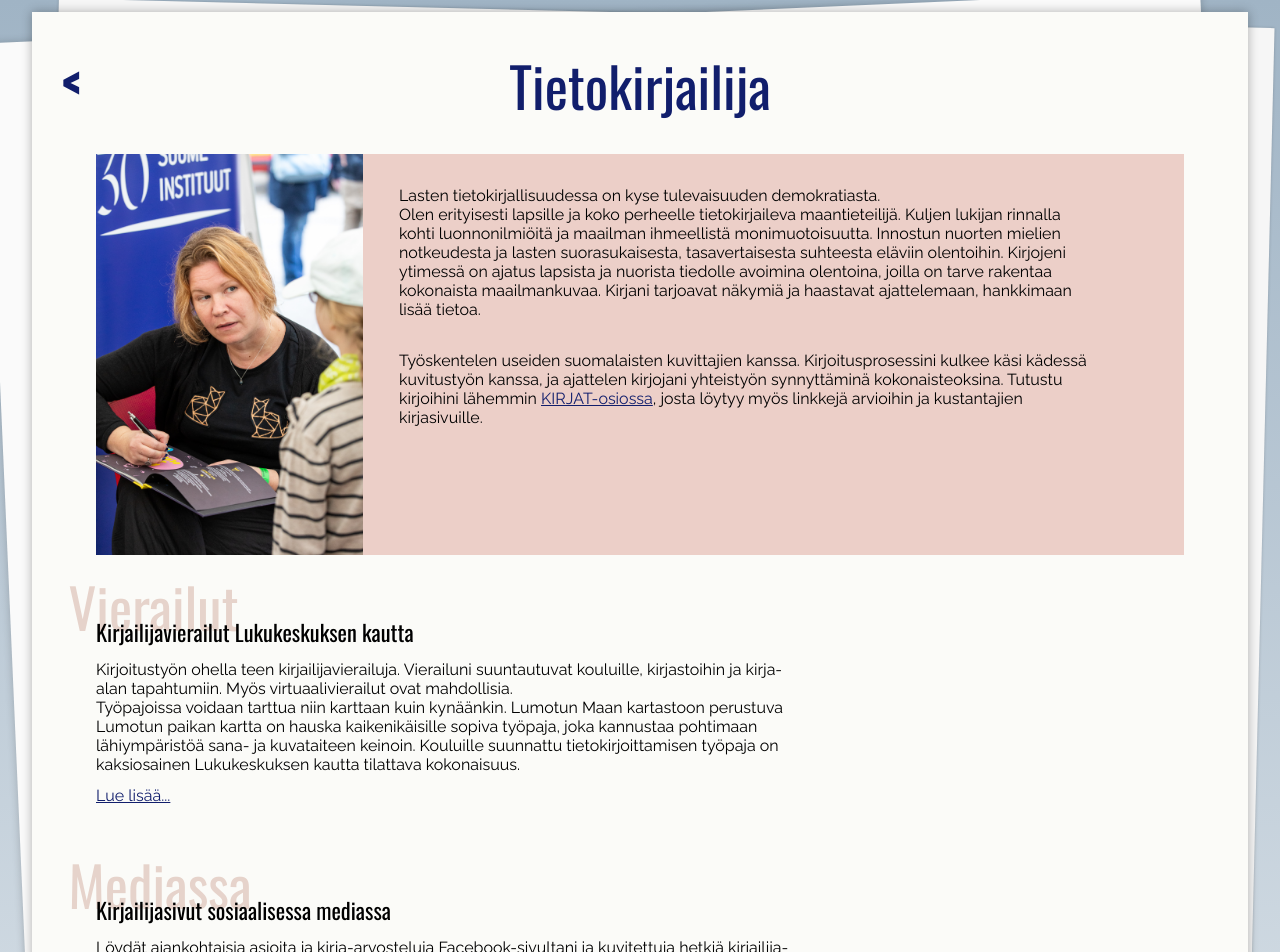
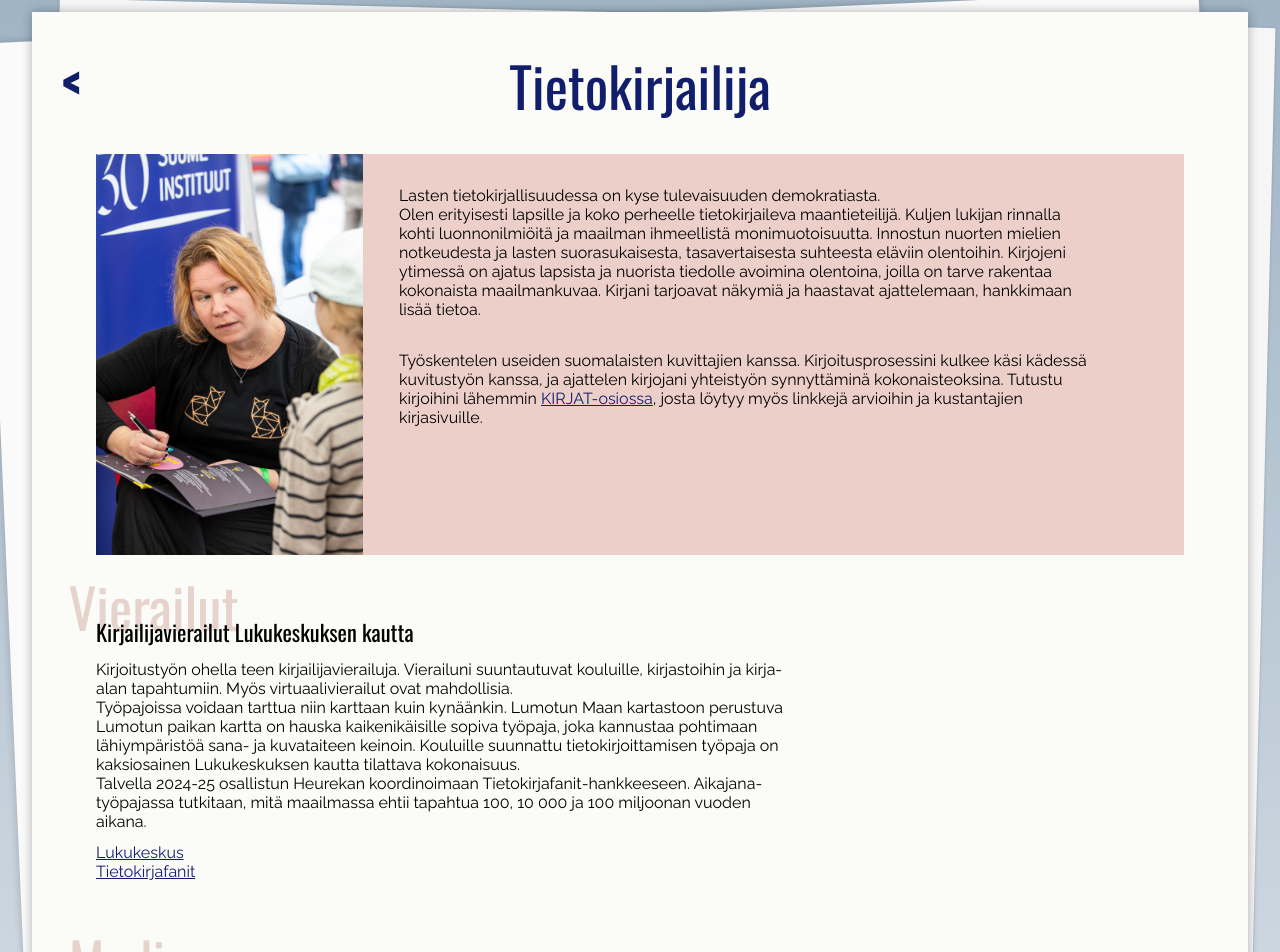
Before and after one commit to ramert/lauraertimo, a Vue app: page /author in a window 1280 px wide. Shown: the top 952 px of the page. Built offline with nearby package versions, Linux system fonts and the light colour scheme.

Commit message:
Update author page

```diff
--- a/src/views/Author.vue
+++ b/src/views/Author.vue
@@ -35,9 +35,19 @@ const news = [
         text: [
           "Kirjoitustyön ohella teen kirjailijavierailuja. Vierailuni suuntautuvat kouluille, kirjastoihin ja kirja-alan tapahtumiin. Myös virtuaalivierailut ovat mahdollisia.",
           "Työpajoissa voidaan tarttua niin karttaan kuin kynäänkin. Lumotun Maan kartastoon perustuva Lumotun paikan kartta on hauska kaikenikäisille sopiva työpaja, joka kannustaa pohtimaan lähiympäristöä sana- ja kuvataiteen keinoin. Kouluille suunnattu tietokirjoittamisen työpaja on kaksiosainen Lukukeskuksen kautta tilattava kokonaisuus.",
+          "Talvella 2024-25 osallistun Heurekan koordinoimaan Tietokirjafanit-hankkeeseen. Aikajana-työpajassa tutkitaan, mitä maailmassa ehtii tapahtua 100, 10 000 ja 100 miljoonan vuoden aikana."
         ],
-        link: "https://kirjailijavierailut.lukukeskus.fi/kirjailijat/ertimo-laura/"
-    },
+        link: [
+          {
+            name: 'Lukukeskus',
+            link: "https://kirjailijavierailut.lukukeskus.fi/kirjailijat/ertimo-laura/"
+          },
+          {
+            name: 'Tietokirjafanit',
+            link: "https://kirjailijavierailut.lukukeskus.fi/tietokirjafanit/"
+          },
+        ]
+        },
     {
         category: 'Mediassa',
         title: "Kirjailijasivut sosiaalisessa mediassa",
```
